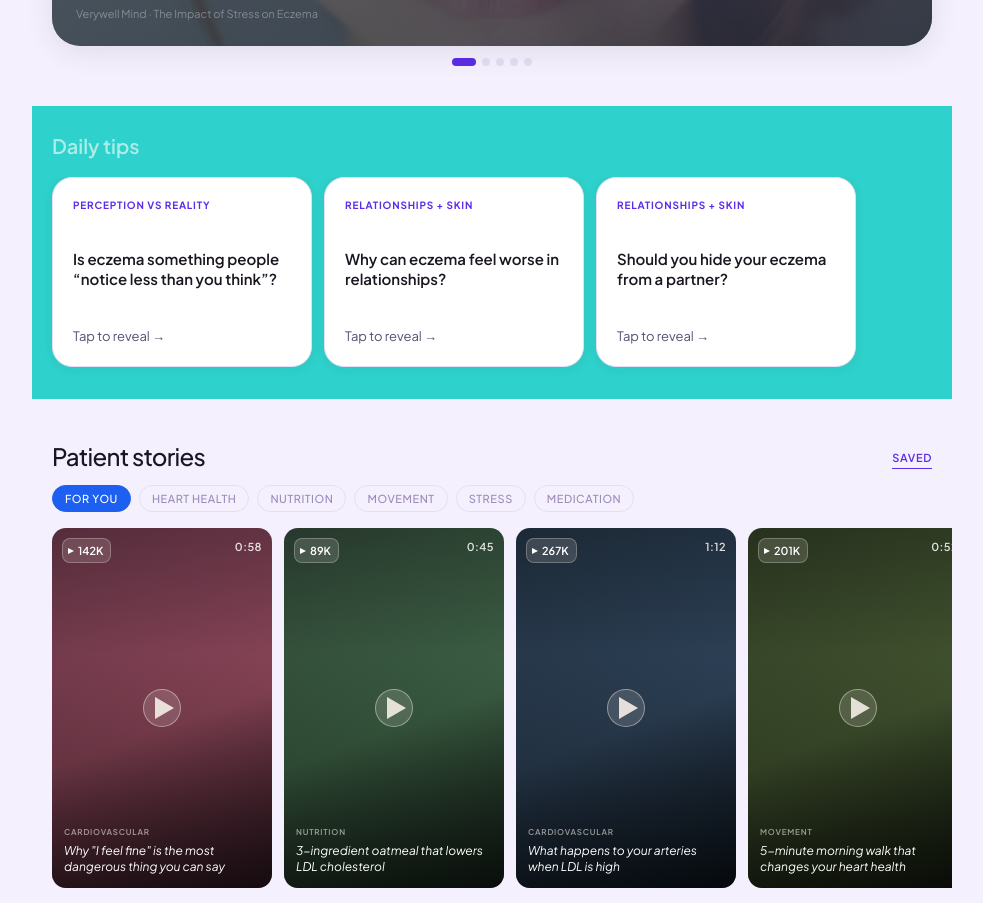
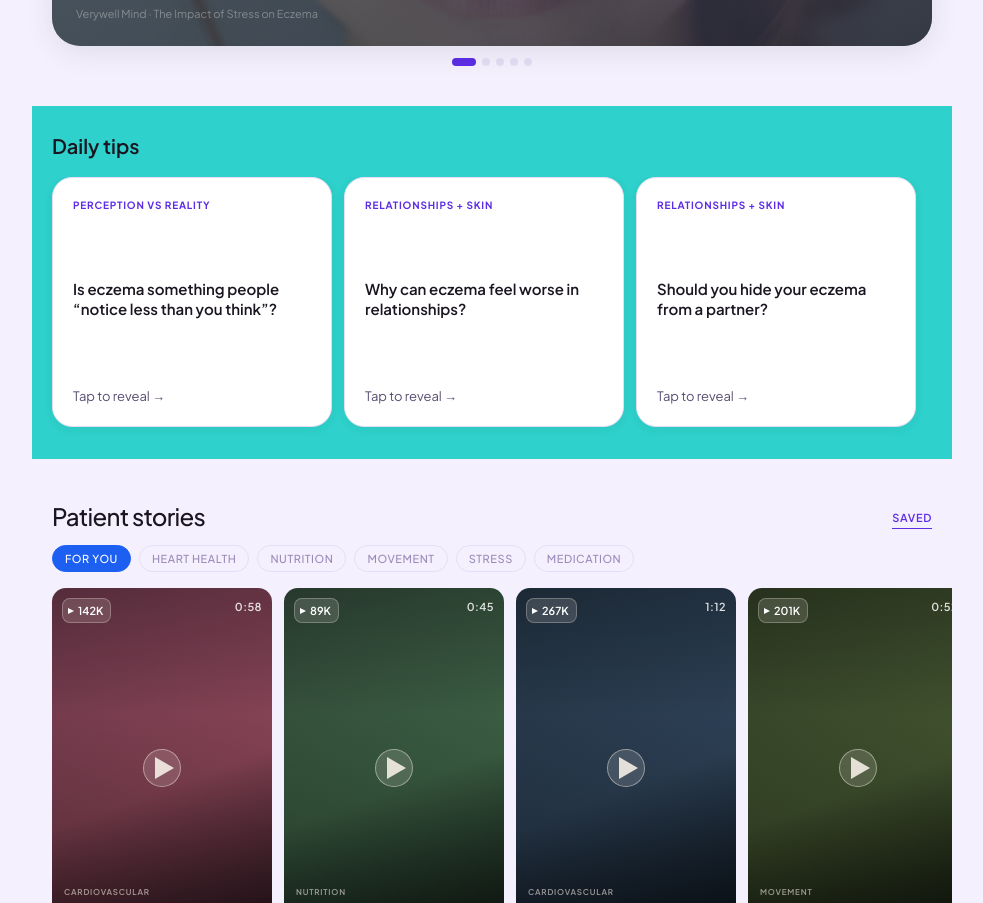
Before and after one commit to isramohamed-crypto/cardiometabolic-insights, a React (Vite) app: page / in a window 1280 px wide. Shown: the part 1420-2323 px from the top of the page, without its empty margins (148-1131 px from the left). Built offline with nearby package versions, Linux system fonts and the light colour scheme.

Commit message:
updated daily tips card sizing

```diff
--- a/src/index.css
+++ b/src/index.css
@@ -1747,7 +1747,7 @@ svg { display: block; }
   font-family: var(--font-serif);
   font-size: var(--font-size-xl);
   font-weight: 600;
-  color: rgba(255, 255, 255, 0.6);
+  color: var(--color-text-primary);
   padding: 0 var(--space-5);
   margin-bottom: var(--space-4);
 }
@@ -1763,8 +1763,8 @@ svg { display: block; }
 }
 .qa-scroll::-webkit-scrollbar { display: none; }
 .qa-card {
-  min-width: 260px;
-  height: 190px;
+  min-width: 280px;
+  height: 250px;
   border-radius: var(--radius-lg);
   cursor: pointer;
   perspective: 800px;
```
Also changed, not shown: .claude/settings.local.json.
